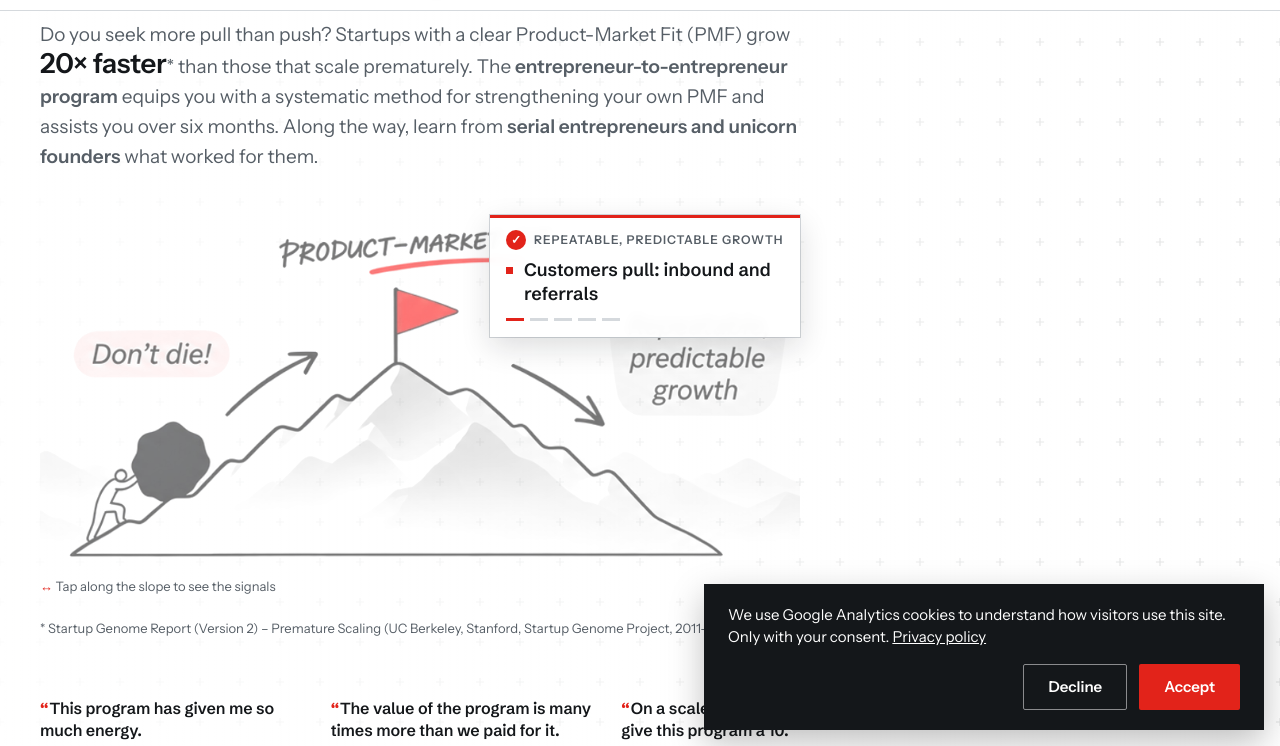
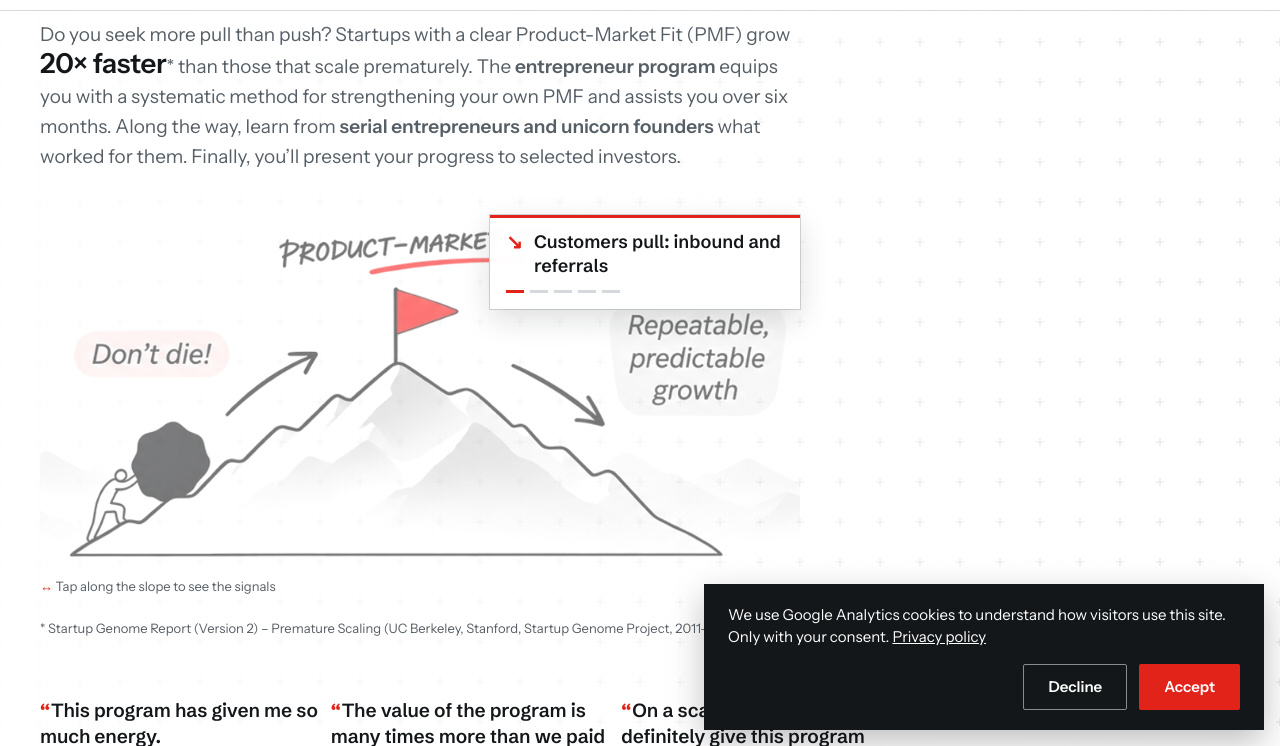
Before and after one commit to PMF-Factory/pmf-academy, a plain HTML site: page index.html in a window 1280 px wide. Both pictures are taken after a click on the picture 420 px from the left and 804 px from the top of the page. Shown: the part 418-1164 px from the top of the page. Drawn offline with Linux system fonts and the light colour scheme.

Commit message:
Hero: larger quotes, arrow markers for PMF signals, drop signal headings
Co-Authored-By: Claude Opus 5.5 <noreply@anthropic.com>

```diff
--- a/index.html
+++ b/index.html
@@ -458,6 +458,7 @@ footer .brand .logo { height:24px; }
 html body .hq { border:0; box-shadow:none; background:transparent; padding-inline:0; }
 html body .hq:hover { transform:none; box-shadow:none; }
 html body .hq figcaption { border-top:0; }
+html body .hq blockquote { font-size:19px; line-height:26px; }
 .hq blockquote::before { content:"“"; color:var(--red); font-weight:700; margin-right:1px; }
 .hq blockquote { margin:0; font:600 16px/22px var(--font-display); letter-spacing:-.005em; color:var(--ink); text-wrap:pretty; }
 .hq figcaption { display:flex; align-items:center; gap:var(--s2); padding-top:var(--s2); border-top:1px solid var(--line); font-size:12px; line-height:15px; color:var(--ink-muted); }
@@ -683,8 +684,9 @@ html body #nps .nps-wrap h3 { margin-bottom:var(--s3); }
 .pmf-hover .sig li { grid-area:1 / 1; position:relative; padding-left:18px; font:600 18px/24px var(--font-display); color:var(--ink); opacity:0; transform:translateY(10px); transition:opacity .3s ease, transform .3s ease; }
 .pmf-hover .sig li.on { opacity:1; transform:none; }
 .pmf-hover .sig li.was { transform:translateY(-10px); }
-.pmf-hover .sig li::before { content:""; position:absolute; left:0; top:9px; width:7px; height:7px; background:var(--ink); }
-.pmf-hover .sig--yes li::before { background:var(--red); }
+.pmf-hover .sig li { padding-left:28px; }
+.pmf-hover .sig li::before { content:"↗"; position:absolute; left:0; top:0; font:700 20px/24px var(--font-body); color:var(--ink); }
+.pmf-hover .sig--yes li::before { content:"↘"; color:var(--red); }
 .pmf-hover .sig-dots { display:flex; gap:6px; margin-top:var(--s3); }
 .pmf-hover .sig-dots i { width:18px; height:3px; background:var(--line); transition:background .25s ease; }
 .pmf-hover .sig--no .sig-dots i.on { background:var(--ink); }
@@ -1050,11 +1052,10 @@ footer .brand { font-size:15px; color:var(--ink); }
         </div>
         <h1>Nail your PMF. <em>Accelerate your growth.</em></h1>
         <p class="hook">You have customers and revenue, but growth is harder than it should be?</p>
-        <p class="lead">Do you seek more pull than push? Startups with a clear Product-Market Fit (PMF) grow <strong class="hl">20× faster</strong>* than those that scale prematurely. The <strong>entrepreneur-to-entrepreneur program</strong> equips you with a systematic method for strengthening your own PMF and assists you over six months. Along the way, learn from <strong>serial entrepreneurs and unicorn founders</strong> what worked for them.</p>
+        <p class="lead">Do you seek more pull than push? Startups with a clear Product-Market Fit (PMF) grow <strong class="hl">20× faster</strong>* than those that scale prematurely. The <strong>entrepreneur program</strong> equips you with a systematic method for strengthening your own PMF and assists you over six months. Along the way, learn from <strong>serial entrepreneurs and unicorn founders</strong> what worked for them. Finally, you’ll present your progress to selected investors.</p>
     <figure class="hero-art pmf-hover" id="pmf-hover">
           <img fetchpriority="high" decoding="async" src="images/pmf-mountain-product-market-fit.webp" width="958" height="461" alt="A founder pushes a boulder up a mountain towards a red flag labelled Product-Market Fit. Before the summit: Don't die! After it: repeatable, predictable growth.">
           <div class="sig sig--no">
-            <p class="sig-h"><span class="sig-ic" aria-hidden="true">✕</span>Don’t die!</p>
             <ul>
               <li>Every sale is a hard push</li>
               <li>Long, unpredictable sales cycles</li>
@@ -1065,7 +1066,6 @@ footer .brand { font-size:15px; color:var(--ink); }
             <div class="sig-dots" aria-hidden="true"><i></i><i></i><i></i><i></i><i></i></div>
           </div>
           <div class="sig sig--yes">
-            <p class="sig-h"><span class="sig-ic" aria-hidden="true">✓</span>Repeatable, predictable growth</p>
             <ul>
               <li>Customers pull: inbound and referrals</li>
               <li>Repeatable, scalable sales process</li>
```
